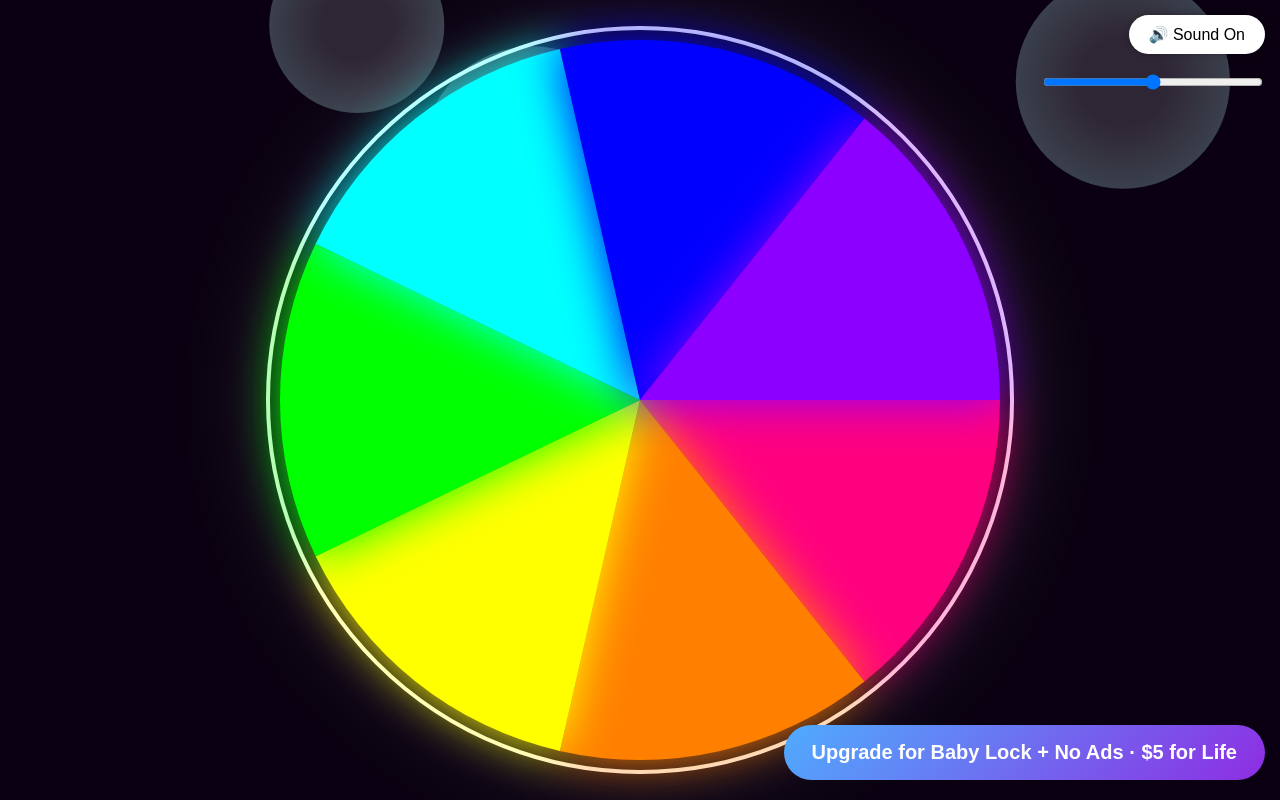
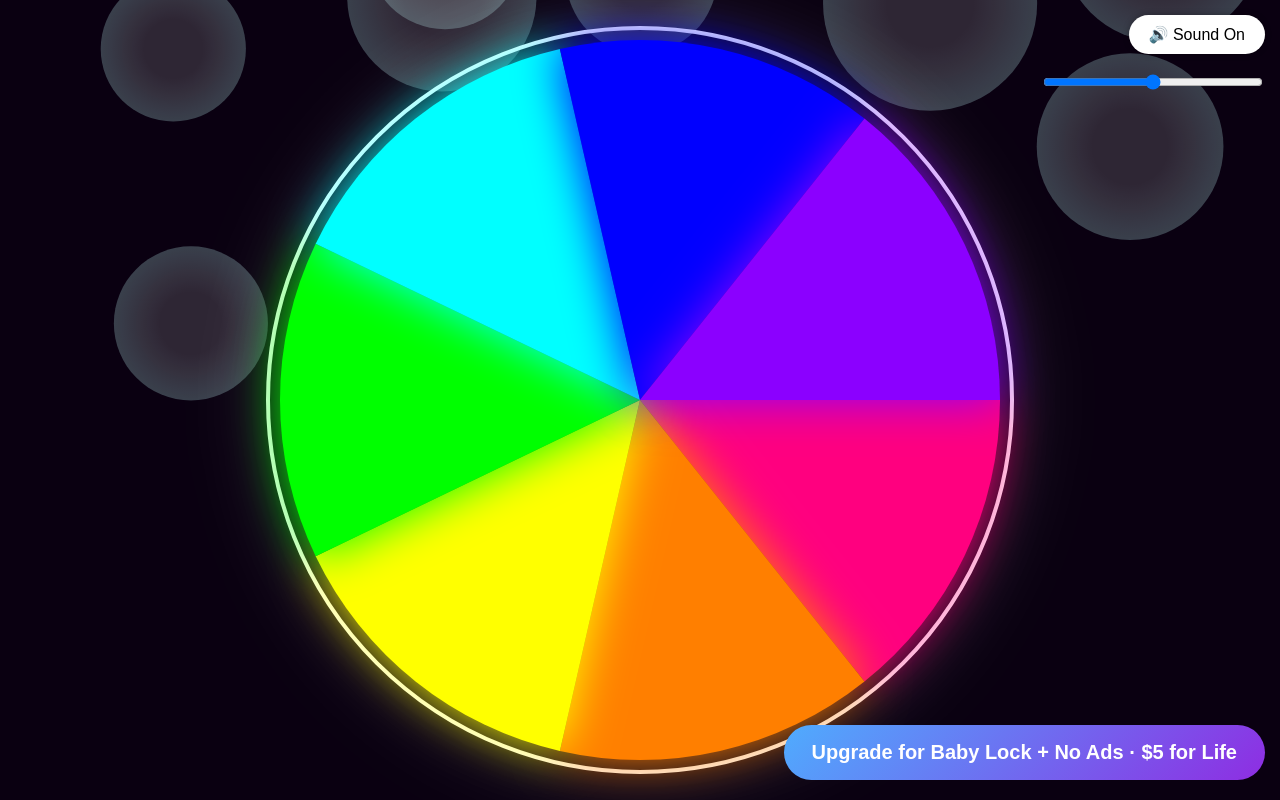
Before and after one commit to brileyv/sensorywheel, a plain HTML site: page index.html in a window 1280 px wide. Drawn offline with Linux system fonts and the light colour scheme.

Commit message:
Update index.html

```diff
--- a/index.html
+++ b/index.html
@@ -64,9 +64,10 @@
 
     /* ---------- Bubbles ---------- */
     let bubbles=[], ripples=[];
-    const bubbleCount = 35;
+    const bubbleCount = 25; // target # of bubbles on screen
     const minSize = 70, maxSize = 110;
-    const minSpeed = 0.4, maxSpeed = 1.2;
+    const minSpeed = 0.6, maxSpeed = 1.5;
+    const minGap = 30; // spacing buffer
 
     function newBubble() {
       let safe = false;
@@ -77,13 +78,12 @@
           x: Math.random() * (canvas.width - maxSize*2) + maxSize,
           y: -Math.random() * canvas.height,
           r: minSize + Math.random() * (maxSize - minSize),
-          vy: minSpeed + Math.random() * (maxSpeed - minSpeed),
-          drift: (Math.random() * 0.6 - 0.3)
+          vy: minSpeed + Math.random() * (maxSpeed - minSpeed)
         };
         safe = true;
         for (let other of bubbles) {
           const dist = Math.hypot(bubble.x - other.x, bubble.y - other.y);
-          if (dist < bubble.r + other.r + 25) {
+          if (dist < bubble.r + other.r + minGap) {
             safe = false;
             break;
           }
@@ -101,7 +101,7 @@
         } else {
           clearInterval(spawnInterval);
         }
-      }, 600);
+      }, 400); // staggered entry
     }
 
     function drawBubbles(){
@@ -114,10 +114,10 @@
         ctx.fillStyle=g;
         ctx.fill();
 
-        // movement with gentle wiggle
+        // movement straight down
         b.y += b.vy;
-        b.x += b.drift + Math.sin((Date.now()/500) + b.y/50) * 0.5;
 
+        // recycle at bottom
         if (b.y - b.r > canvas.height) {
           bubbles[i] = newBubble();
           bubbles[i].y = -b.r;
@@ -223,21 +223,17 @@
 
     /* ---------- Wheel controls ---------- */
     let activeFingerId = null;
-
     function getPointerAngle(x,y){
       const r=canvas.getBoundingClientRect();
       const cx=r.left+canvas.width/2, cy=r.top+canvas.height/2;
       return Math.atan2(y-cy, x-cx);
     }
-
     function pointerDown(e){
       const rect=canvas.getBoundingClientRect();
       const x=(e.clientX || (e.touches && e.touches[0].clientX)) - rect.left;
       const y=(e.clientY || (e.touches && e.touches[0].clientY)) - rect.top;
-
       const dx = x - canvas.width/2;
       const dy = y - canvas.height/2;
-
       if (Math.hypot(dx,dy) <= radius && activeFingerId === null) {
         isDragging = true;
         activeFingerId = e.pointerId || (e.changedTouches && e.changedTouches[0].identifier);
@@ -245,8 +241,6 @@
         lastTime = Date.now();
         spinSpeed = 0;
       }
-
-      // Always check bubbles
       bubbles.forEach((b,i)=>{
         const d=Math.hypot(b.x-x,b.y-y);
         if(d<b.r){
@@ -256,7 +250,6 @@
         }
       });
     }
-
     function pointerMove(e){
       if(!isDragging) return;
       if (e.pointerId && e.pointerId !== activeFingerId) return;
@@ -272,7 +265,6 @@
       lastAngle=a;
       lastTime=now;
     }
-
     function pointerUp(e){
       if (e.pointerId && e.pointerId === activeFingerId) {
         isDragging=false; activeFingerId=null;
@@ -282,7 +274,7 @@
       }
     }
 
-    /* ---------- UI controls ---------- */
+    /* ---------- UI ---------- */
     muteBtn.onclick=()=>{
       soundEnabled=!soundEnabled;
       muteBtn.textContent=soundEnabled?"🔊 Sound On":"🔇 Sound Off";
```
